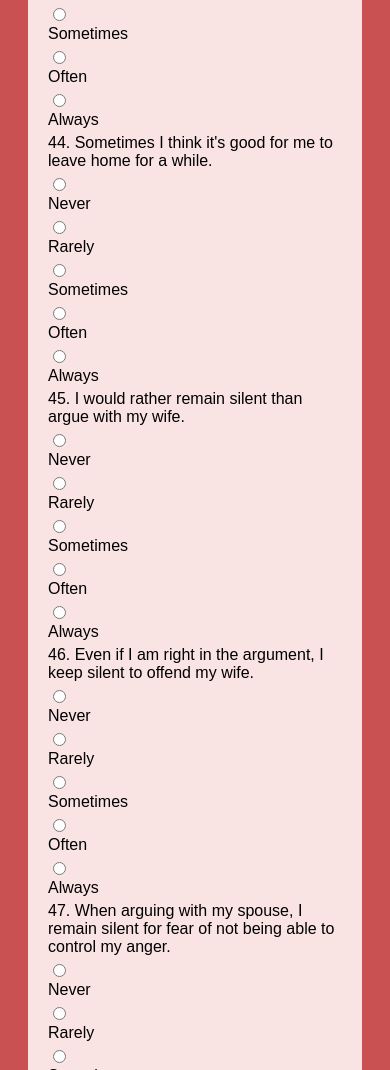
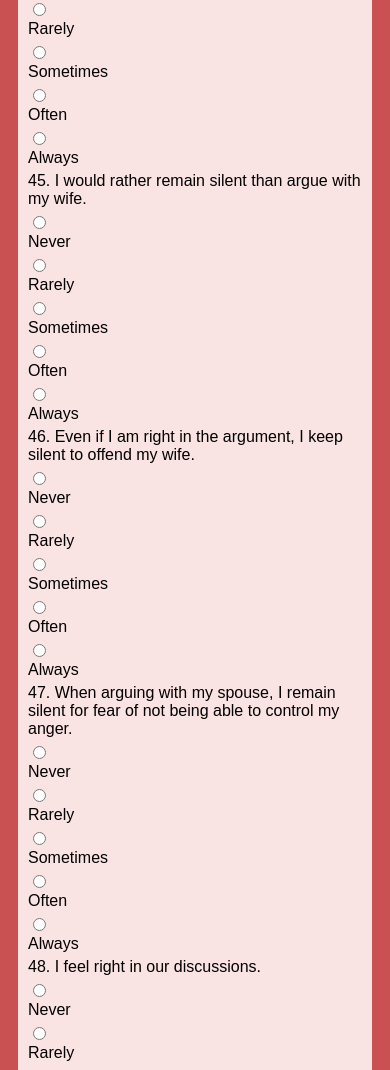
Before and after one commit to omernasuhs/omernasuhs.github.io, a plain HTML site: page index.html in a window 390 px wide. Shown: the part 10930-12000 px from the top of the page. Drawn offline with Linux system fonts and the light colour scheme; files that its build step writes are made by us from their sources.

Commit message:
styles.css

```diff
--- a/styles.css
+++ b/styles.css
@@ -43,3 +43,17 @@ input[type="submit"]:hover {
   h1 {
     text-align: center;
   }
+
+@media screen and (max-width: 600px) {
+  body {
+    padding: 10px;
+  }
+
+  form {
+    padding: 10px;
+  }
+
+  input[type="number"], input[type="submit"] {
+    font-size: 14px;
+  }
+}
```
